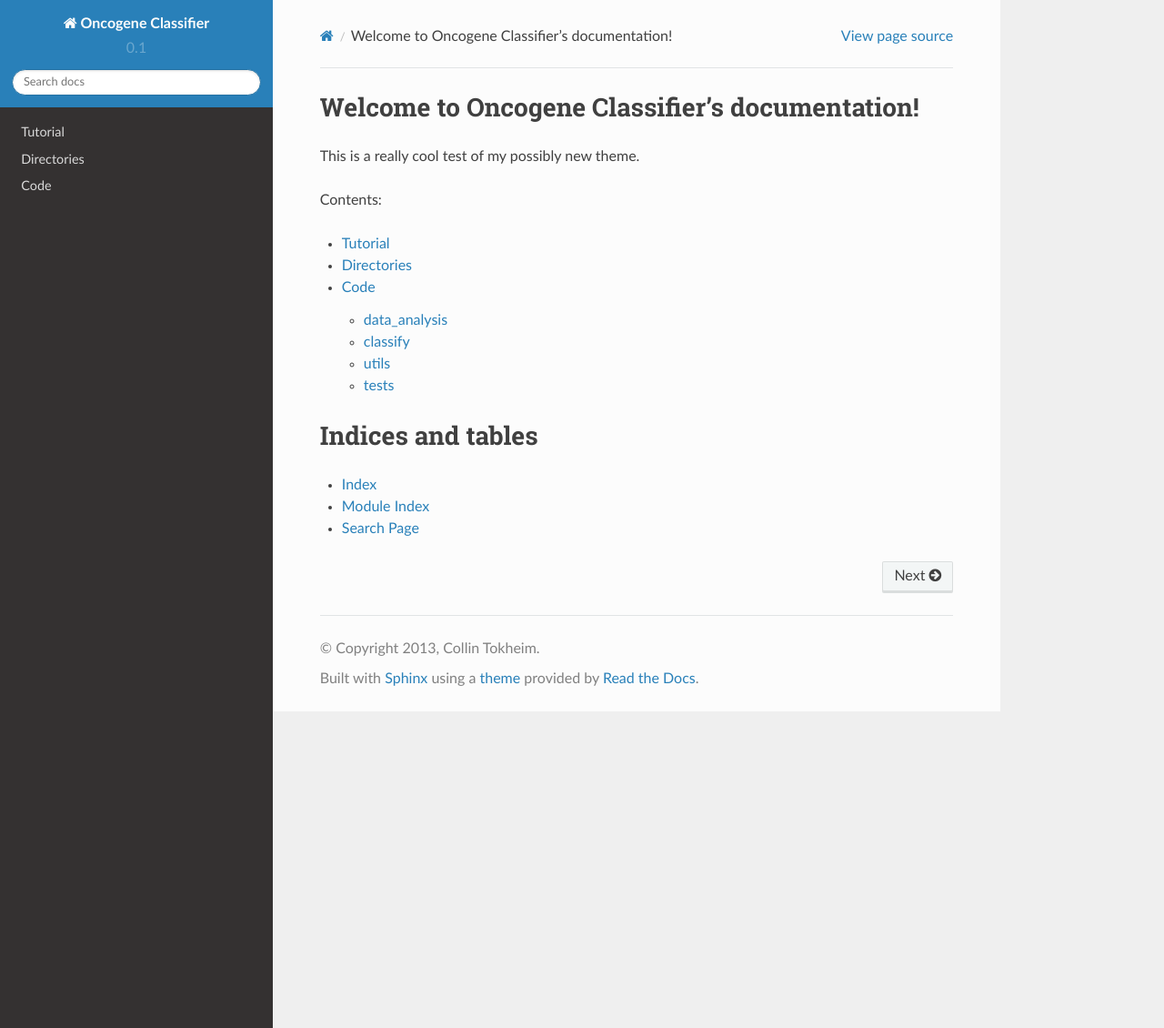
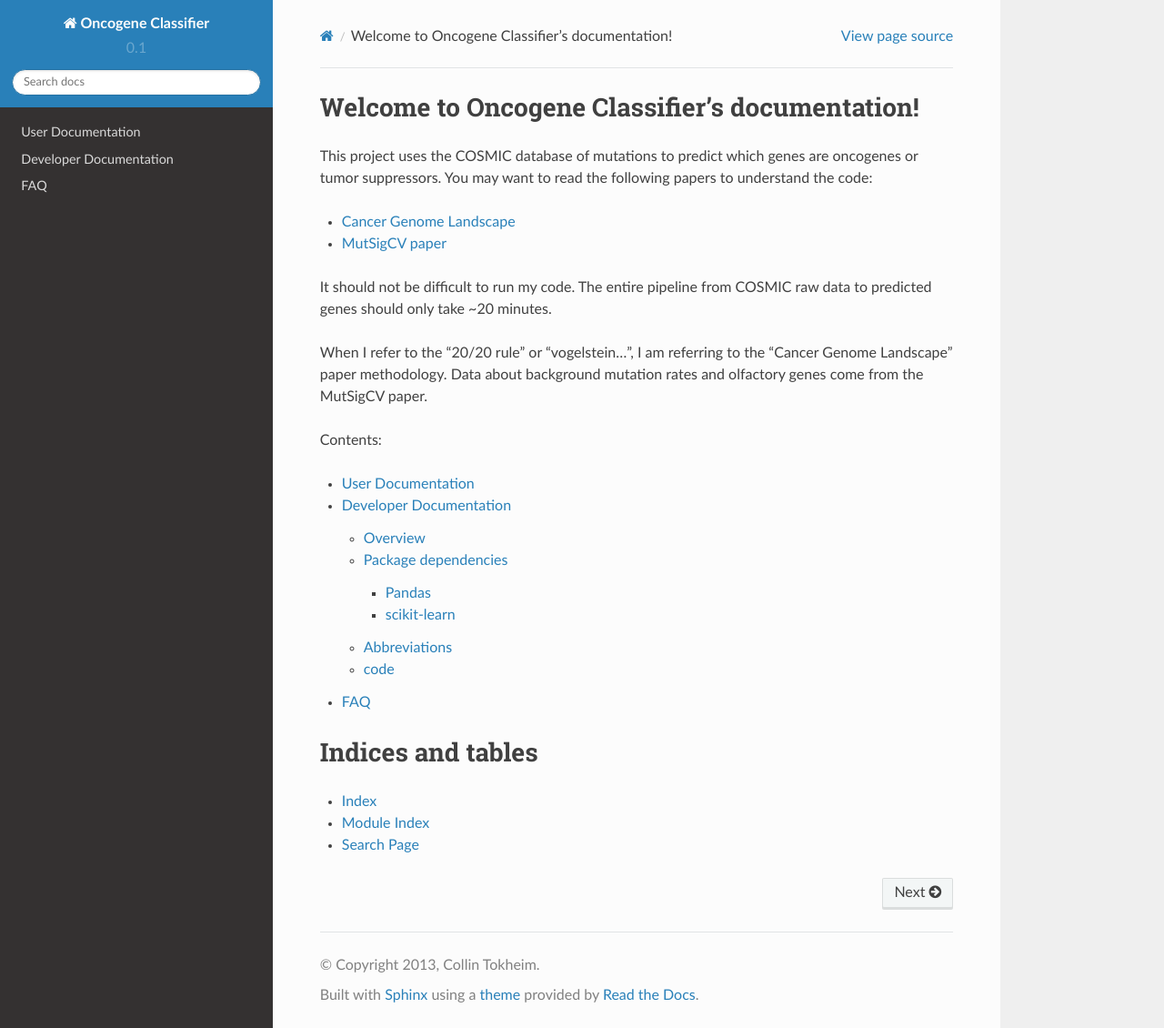
Before and after one commit to KarchinLab/2020plus, a Sphinx documentation site: the page built from doc/index.rst, in a window 1280 px wide and 1130 px high. Shown: the whole window at 91% size. Built offline with Sphinx 7.4.7 and the Read the Docs theme 2.0.0, drawn with Linux system fonts in a browser that asks for light colours.

Commit message:
Minor update to documentation

```diff
--- a/doc/code.rst
+++ b/doc/code.rst
@@ -1,11 +1,13 @@
 Code
 ====
 
-The code is written in 100% python. This has a clear advantage of
+The code is written in almost 100% python. This has a clear advantage of
 preventing usage of "hacked" scripts. In fact, the code is meant to
 be used through a single python script named run.py. If a module has
 a main method then generally that is the only function that is called
-externally from a different module.
+externally from a different module. The one exception is the use of
+RPy2 to run R's random forest algorith implemented in the randomForest
+library.
 
 :doc:`data_analysis`
 --------------------
--- /dev/null
+++ b/doc/developer_doc.rst
@@ -0,0 +1,86 @@
+Developer Documentation
+=======================
+
+Overview
+--------
+
+There are already over 4000 lines of code, as of writting.
+However, I have distilled most of the usage to just a handful
+of sub-commands of the run.py script in the project root directory.
+There are four run.py sub-commands:
+
+1. savedb
+2. features
+3. data_analysis
+4. classify
+
+Python code for each sub-command is located in a self-titled directory.
+Lets take the *data_analysis* sub-command as an example:
+
+* data_analysis/
+
+  * python/
+
+    * stats.py
+    * . . .
+
+  * results/
+  * plots/
+
+Python code is located in the python sub-directory. If figures are generated
+then they are stored in the plots/ directory. While text files are stored in
+the results/ directory.
+
+In general, most (if not all) of the file paths for text files are
+found in config files in the *config* directory.
+
+Package dependencies
+--------------------
+
+You can find the exact version of every package I used from the
+"requirements.txt" file in the project root directory. Although
+you are likely familiar with packages like NumPy or Scipy, you
+likely may not know *Pandas* or *Scikit-learn*. A hidden dependency
+is the randomForest library in R (I use the rpy2 wrapper).
+
+`Pandas <http://pandas.pydata.org/>`_
++++++++++++++++++++++++++++++++++++++
+
+Pandas is a package that provides an R-like data frame for python.
+Learning a little about pandas from their website will help tremendously
+in understanding my code. First of all, all I/O operations are handled
+through pandas including querying/writing to databases. The following is
+an example of querying sqlite3 and getting a data frame object.
+
+.. code-block:: python
+
+   oncogenes = _utils.oncogene_list  # list of oncogenes
+   sql = "SELECT * FROM nucleotide WHERE Gene in " + str(oncogenes)
+   df = psql.frame_query(sql, con=conn)  # execute query
+   # now do some work . . .
+
+The convenient thing about pandas is that if you can do something to a
+data frame in R you likely can accomplish the same thing in pandas.
+
+`scikit-learn <http://scikit-learn.org/stable/>`_
++++++++++++++++++++++++++++++++++++++++++++++++++
+
+Scikit-learn provides the machine learning algorithms in python. Additionally
+it has methods for calculating classifier performance and doing cross-validation.
+
+Abbreviations
+-------------
+
+I use a considerable amount of abbreviations for names in my code.
+The following is a brief, non-inclusive, list that may help when
+reading my code:
+
+* **tsg** = tumor suppressor gene
+* **onco** = oncogene
+* **ct** = count
+* **2020** = 20/20 rule
+
+:doc:`code`
+-----------
+
+Descriptions of the code can be found on the code description page.
--- /dev/null
+++ b/doc/faq.rst
@@ -0,0 +1,2 @@
+FAQ
+===
--- /dev/null
+++ b/doc/features.rst
@@ -0,0 +1,2 @@
+features
+========
--- a/doc/index.rst
+++ b/doc/index.rst
@@ -6,18 +6,29 @@
 Welcome to Oncogene Classifier's documentation!
 ===============================================
 
-This is a really cool test of my possibly new theme.
+This project uses the COSMIC database of mutations to predict which
+genes are oncogenes or tumor suppressors. You may want to read the following
+papers to understand the code:
+
+* `Cancer Genome Landscape <http://www.sciencemag.org/content/339/6127/1546>`_
+* `MutSigCV paper <http://www.nature.com/nature/journal/v499/n7457/full/nature12213.html>`_
+
+It should not be difficult to run my code. The entire pipeline from COSMIC raw
+data to predicted genes should only take ~20 minutes.
+
+When I refer to the "20/20 rule" or "vogelstein...", I am referring to the
+"Cancer Genome Landscape" paper methodology. Data about background mutation rates
+and olfactory genes come from the MutSigCV paper.
+
 
 Contents:
 
 .. toctree::
    :maxdepth: 3
 
-   tutorial
-   directories
-   code
-
-
+   user_doc
+   developer_doc
+   faq
 
 Indices and tables
 ==================
--- /dev/null
+++ b/doc/savedb.rst
@@ -0,0 +1,2 @@
+save_db
+=======
--- /dev/null
+++ b/doc/user_doc.rst
@@ -0,0 +1,2 @@
+User Documentation
+==================
```
